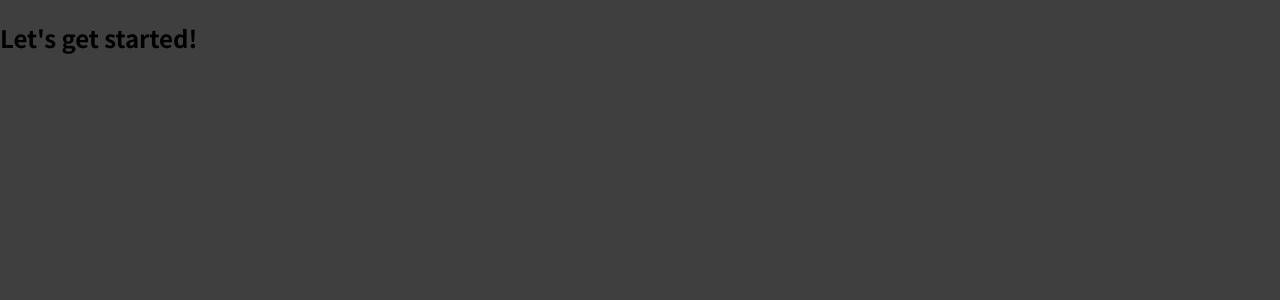
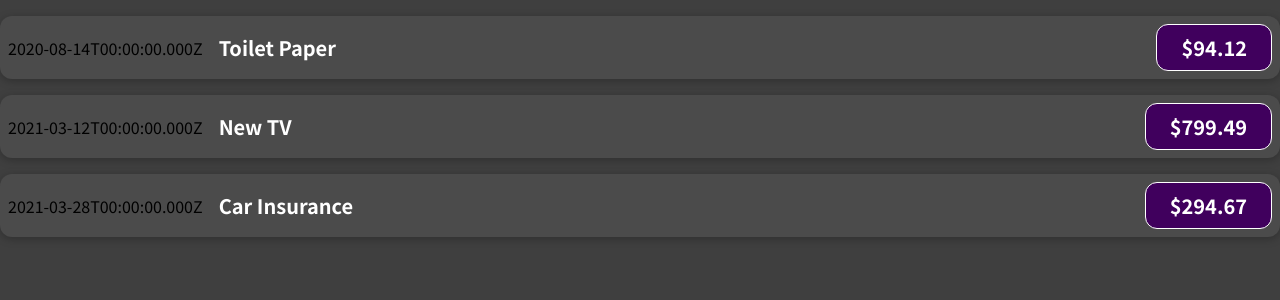
Before and after one commit to irinamihai150/react-guide, a React (Create React App) app: page / in a window 1280 px wide. Shown: the top 300 px of the page. Built offline with nearby package versions, Linux system fonts and the light colour scheme.

Commit message:
add props

```diff
--- a/src/App.js
+++ b/src/App.js
@@ -1,9 +1,45 @@
+import ExpenseItem from "./components/ExpenseItem"
 function App() {
-  return (
-    <div>
-      <h2>Let's get started!</h2>
-    </div>
-  );
+	const expenses = [
+		{
+			id: "e1",
+			title: "Toilet Paper",
+			amount: 94.12,
+			date: new Date(2020, 7, 14),
+		},
+		{ id: "e2", title: "New TV", amount: 799.49, date: new Date(2021, 2, 12) },
+		{
+			id: "e3",
+			title: "Car Insurance",
+			amount: 294.67,
+			date: new Date(2021, 2, 28),
+		},
+		{
+			id: "e4",
+			title: "New Desk (Wooden)",
+			amount: 450,
+			date: new Date(2021, 5, 12),
+		},
+	]
+	return (
+		<div>
+			<ExpenseItem
+				title={expenses[0].title}
+				amount={expenses[0].amount}
+				date={expenses[0].date}
+			/>
+			<ExpenseItem
+				title={expenses[1].title}
+				amount={expenses[1].amount}
+				date={expenses[1].date}
+			/>
+			<ExpenseItem
+				title={expenses[2].title}
+				amount={expenses[2].amount}
+				date={expenses[2].date}
+			/>
+		</div>
+	)
 }
 
-export default App;
+export default App
--- /dev/null
+++ b/src/components/ExpenseItem.css
@@ -0,0 +1,56 @@
+.expense-item {
+	display: flex;
+	justify-content: space-between;
+	align-items: center;
+	box-shadow: 0 2px 8px rgba(0, 0, 0, 0.25);
+	padding: 0.5rem;
+	margin: 1rem 0;
+	border-radius: 12px;
+	background-color: #4b4b4b;
+}
+
+.expense-item__description {
+	display: flex;
+	flex-direction: column;
+	gap: 1rem;
+	align-items: flex-end;
+	flex-flow: column-reverse;
+	justify-content: flex-start;
+	flex: 1;
+}
+
+.expense-item h2 {
+	color: #3a3a3a;
+	font-size: 1rem;
+	flex: 1;
+	margin: 0 1rem;
+	color: white;
+}
+
+.expense-item__price {
+	font-size: 1rem;
+	font-weight: bold;
+	color: white;
+	background-color: #40005d;
+	border: 1px solid white;
+	padding: 0.5rem;
+	border-radius: 12px;
+}
+
+@media (min-width: 580px) {
+	.expense-item__description {
+		flex-direction: row;
+		align-items: center;
+		justify-content: flex-start;
+		flex: 1;
+	}
+
+	.expense-item__description h2 {
+		font-size: 1.25rem;
+	}
+
+	.expense-item__price {
+		font-size: 1.25rem;
+		padding: 0.5rem 1.5rem;
+	}
+}
--- /dev/null
+++ b/src/components/ExpenseItem.js
@@ -0,0 +1,15 @@
+import React from "react"
+import "./ExpenseItem.css"
+const ExpenseItem = (props) => {
+	return (
+		<div className='expense-item'>
+			<div>{props.date.toISOString()}</div>
+			<div className='expense-item__description'>
+				<h2>{props.title}</h2>
+			</div>
+			<div className='expense-item__price'>${props.amount}</div>
+		</div>
+	)
+}
+
+export default ExpenseItem
```
